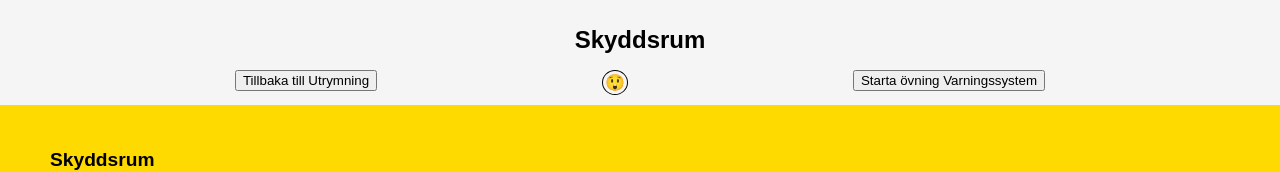
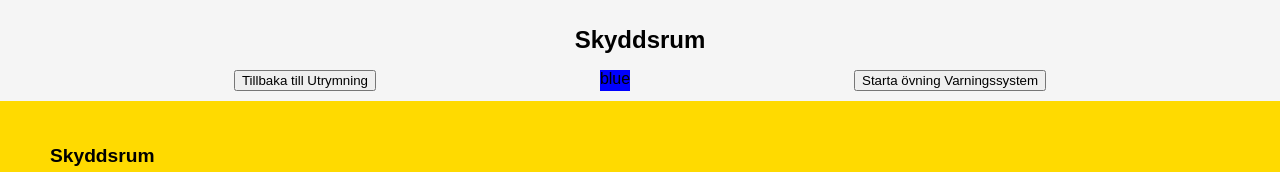
Before and after one commit to richardMattsson/hesa-fredrik, a Vue app: page /#/tutorial/1/skyddsrum in a window 1280 px wide. Shown: the top 172 px of the page. Built offline with nearby package versions, Linux system fonts and the light colour scheme.

Commit message:
add a progress indicator that changes when the user proceeds the tutorial

```diff
--- a/src/components/tutorialcomponents/HeaderTutorialComp.vue
+++ b/src/components/tutorialcomponents/HeaderTutorialComp.vue
@@ -5,21 +5,49 @@
       <router-link :to="navigateBack"
         ><button>{{ previousPage }}</button></router-link
       >
-      <div class="progress-indicator">😲</div>
-      <router-link :to="navigateForward"
-        ><button>{{ nextPage }}</button></router-link
+      <div :class="counterStore.color[counterStore.value]">
+        {{ counterStore.color[counterStore.value] }}
+      </div>
+      <router-link :to="navigateForward" @click="counterStore.increment()"
+        ><button>
+          {{ nextPage }}
+        </button></router-link
       >
     </nav>
   </header>
 </template>
 <script>
+  import { mapStores } from 'pinia';
+  import { useCounterStore } from '../../store';
+
   export default {
+    index: 0,
     props: {
       title: { type: String, default: 'Rubrik 1' },
       previousPage: { type: String, default: 'Föregående sida' },
       nextPage: { type: String, default: 'Nästa sida' },
       navigateBack: { type: String, default: '/tutorial/introduktion' },
       navigateForward: { type: String, default: '/tutorial/introduktion' }
+    },
+    computed: {
+      ...mapStores(useCounterStore)
     }
   };
 </script>
+<style>
+  .progress-indicator {
+    background-color: red;
+  }
+  .blue {
+    background-color: blue;
+  }
+  .yellow {
+    background-color: yellow;
+  }
+  .green {
+    background-color: green;
+  }
+  .purple {
+    background-color: purple;
+  }
+</style>
--- a/src/store.js
+++ b/src/store.js
@@ -2,9 +2,9 @@ import { defineStore } from 'pinia';
 
 export const useCounterStore = defineStore('counter', {
   actions: {
-    increment(amount) {
-      this.value += amount;
+    increment() {
+      this.value++;
     }
   },
-  state: () => ({ value: 0 })
+  state: () => ({ color: ['blue', 'yellow', 'green', 'purple'], value: 0 })
 });
--- a/src/views/HomeView.vue
+++ b/src/views/HomeView.vue
@@ -1,11 +1,11 @@
 <script>
-  import { mapStores } from 'pinia';
-  import { useCounterStore } from '../store';
+  // import { mapStores } from 'pinia';
+  // import { useCounterStore } from '../store';
   export default {
     // computed: Object.assign({}, mapStores(useCounterStore))
-    computed: {
-      ...mapStores(useCounterStore)
-    }
+    // computed: {
+    // ...mapStores(useCounterStore)
+    // }
   };
 </script>
 <template>
```
